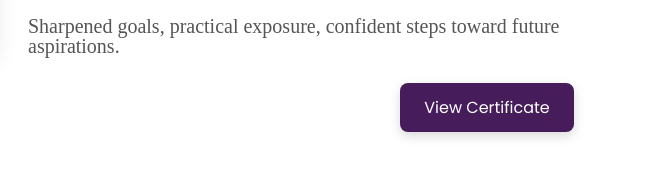
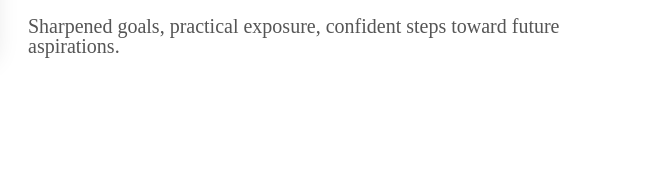
Before and after one commit to sagardr1711/My_Portfolio, a plain HTML site: page index.html in a window 1280 px wide. Shown: the part 1335-1526 px from the top of the page, 620-1280 px from the left. Drawn offline with Linux system fonts and the light colour scheme; a web font is replaced by a local one.

Commit message:
index.html

```diff
--- a/index.html
+++ b/index.html
@@ -73,10 +73,10 @@
 </div>
 
     <br>
-    <button class="view-btn"
+<!--     <button class="view-btn"
   onclick="location.href='https://drive.google.com/file/d/1umu0D1a5HwgTGWrAVKcHxi6XbYWI6liR/view?usp=share_link'">
   View Certificate
-</button>
+</button>-->
     <br>
     <br>
     <br>
```
